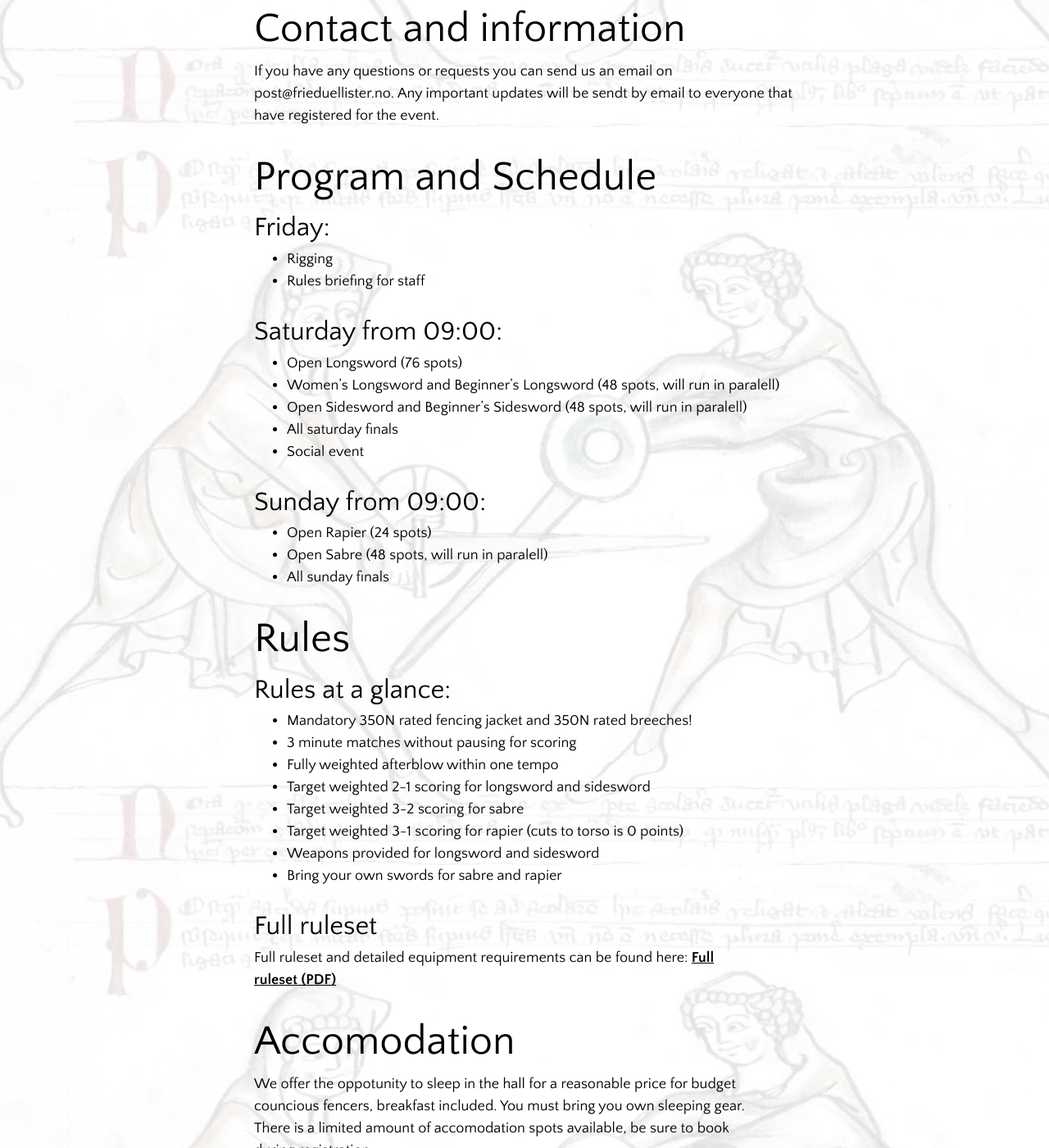
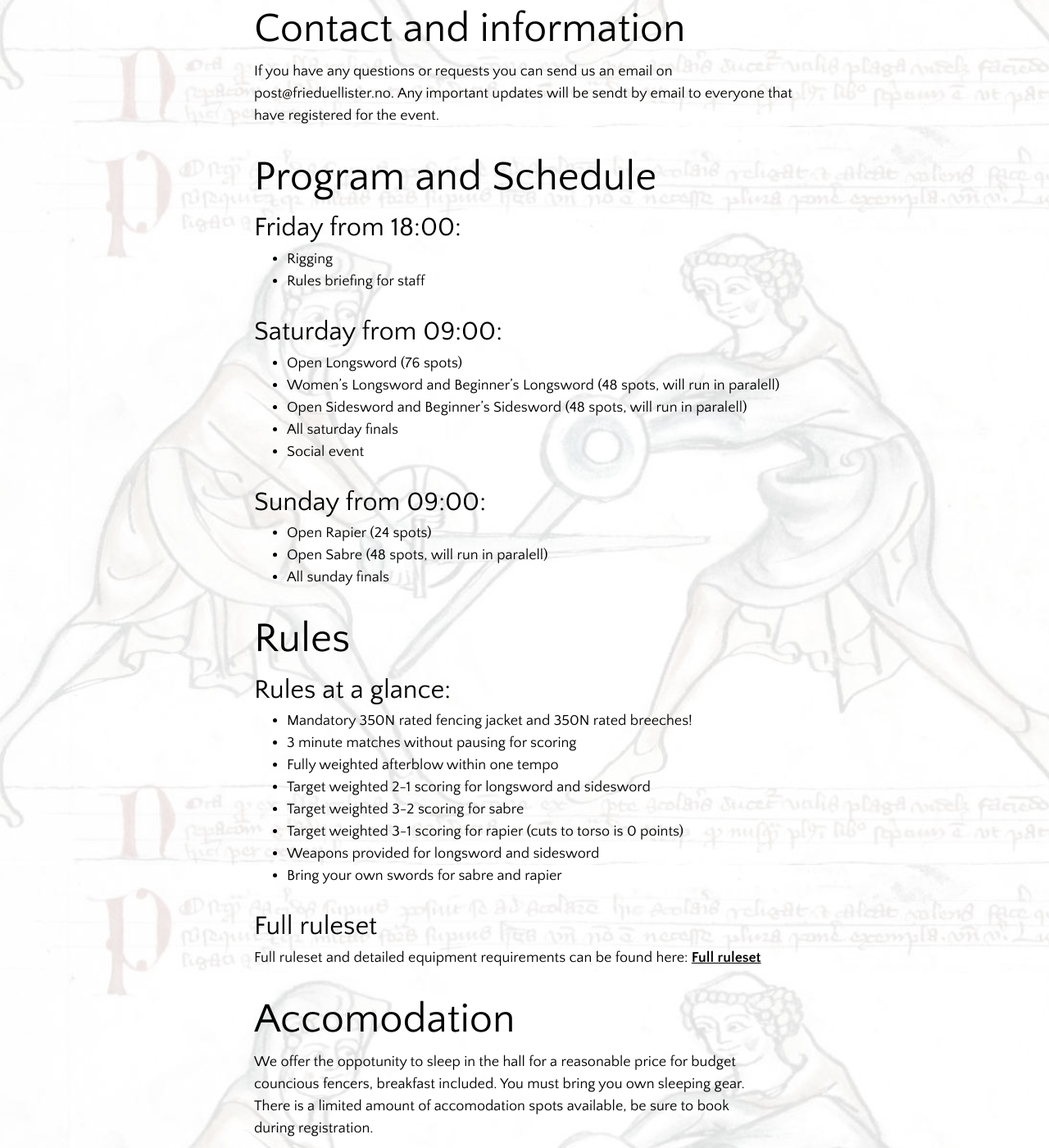
Before and after one commit to frieduellister/frieduellister.github.io, a Jekyll site: the page built from pages/oslo-penguin-cup/oslo-penguin-cup-2025.md, in a window 1280 px wide and 1400 px high, scrolled down 745 px. Shown: the whole window at 82% size. Built offline with Jekyll 4.4.1, drawn with Linux system fonts in a browser that asks for light colours.

Commit message:
Penguin cup adjustments

```diff
--- a/pages/oslo-penguin-cup/oslo-penguin-cup-2025.md
+++ b/pages/oslo-penguin-cup/oslo-penguin-cup-2025.md
@@ -26,7 +26,7 @@ If you have any questions or requests you can send us an email on post@frieduell
 
 ## Program and Schedule
 
-### Friday:
+### Friday from 18:00:
 
 - Rigging
 - Rules briefing for staff
@@ -60,7 +60,7 @@ If you have any questions or requests you can send us an email on post@frieduell
 
 ### Full ruleset
 
-Full ruleset and detailed equipment requirements can be found here: [Full ruleset (PDF)](https://docs.google.com/document/d/1JQIHl2JtZRom-arHUf2H9_dRv1Lg237wIsR0U_Z1-UE)
+Full ruleset and detailed equipment requirements can be found here: [Full ruleset](https://docs.google.com/document/d/1JQIHl2JtZRom-arHUf2H9_dRv1Lg237wIsR0U_Z1-UE)
 
 ## Accomodation
 
```
